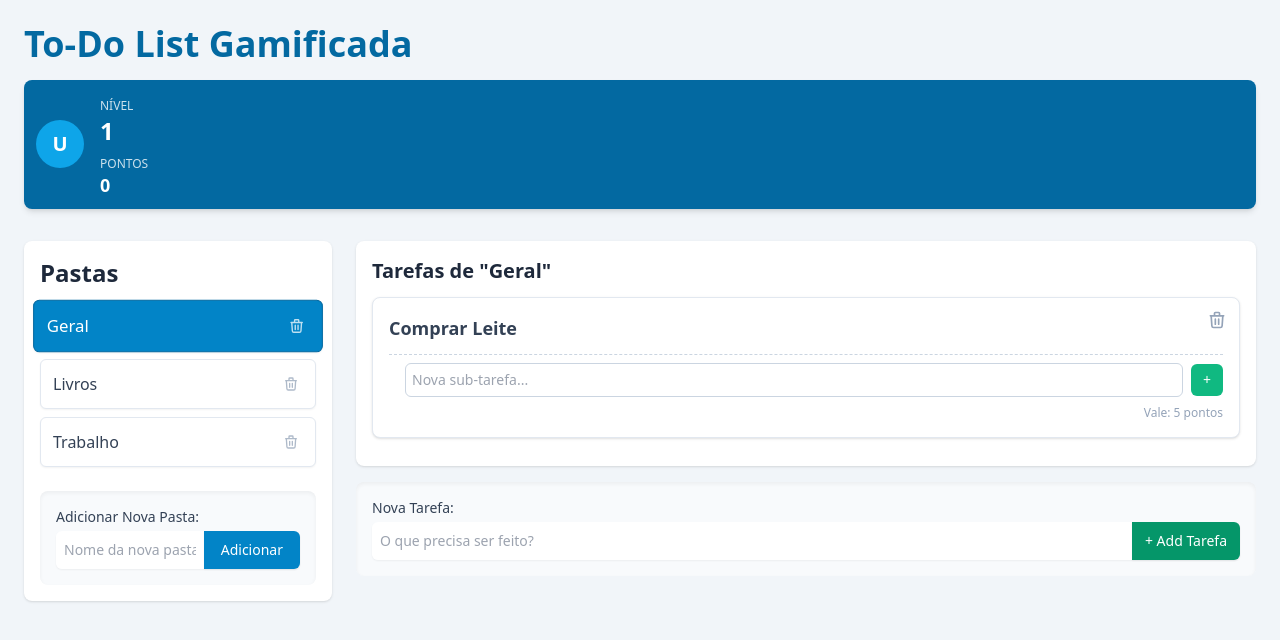
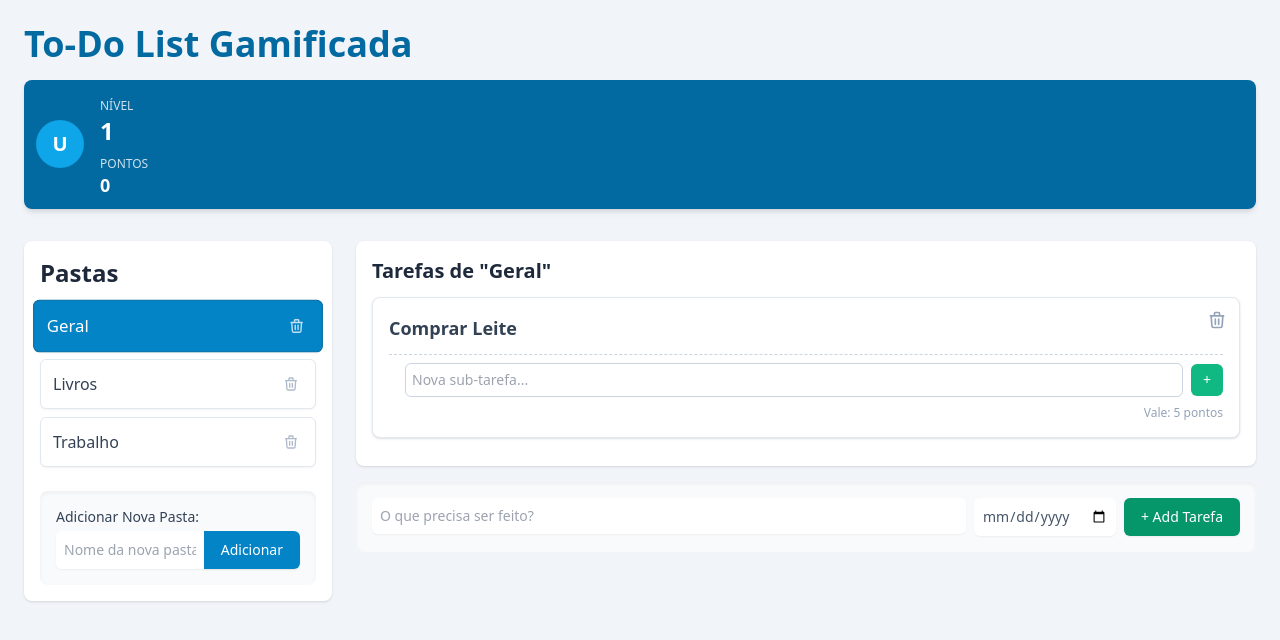
Before and after one commit to Gabriel-Leall/Projetos, a React (Vite) app in the folder To-Do-List/: page / in a window 1280 px wide. Shown: the top 640 px of the page. Built offline with nearby package versions, Linux system fonts and the light colour scheme.

Commit message:
fix: :bug: Data Prazo
corrigido a parte de aparecer as datas nas tarefas.

```diff
--- a/To-Do-List/src/components/AddTaskForm.tsx
+++ b/To-Do-List/src/components/AddTaskForm.tsx
@@ -3,11 +3,12 @@ import React, { useState } from 'react';
 import { useData } from '../context/DataContext';
 
 interface AddTaskFormProps {
-  categoryId: string; // O ID da pasta à qual esta tarefa será adicionada
+  categoryId: string;
 }
 
 const AddTaskForm: React.FC<AddTaskFormProps> = ({ categoryId }) => {
   const [taskTitle, setTaskTitle] = useState('');
+  const [dueDate, setDueDate] = useState<string>(''); // <<< NOVO: Estado para guardar o prazo
   const { dispatch } = useData();
 
   const handleSubmit = (event: React.FormEvent<HTMLFormElement>) => {
@@ -17,35 +18,61 @@ const AddTaskForm: React.FC<AddTaskFormProps> = ({ categoryId }) => {
       return;
     }
 
+    // <<< ALTERADO: Agora enviamos o 'dueDate' no payload. Se estiver vazio, enviamos null.
     dispatch({
       type: 'ADD_TASK',
-      payload: { title: taskTitle, categoryId: categoryId }
+      payload: {
+        title: taskTitle,
+        categoryId: categoryId,
+        dueDate: dueDate || null
+      }
     });
 
-    setTaskTitle(''); // Limpa o campo
+    setTaskTitle(''); // Limpa o título
+    setDueDate('');   // <<< NOVO: Limpa a data
   };
 
   return (
     <form onSubmit={handleSubmit} className="mt-4 p-4 bg-slate-50 rounded-lg shadow-inner">
-      <label htmlFor={`taskTitleInput-${categoryId}`} className="block text-sm font-medium text-slate-700 mb-1">
+      <div className='flex flex-col sm:flex-row sm:space-x-2'>
+        {/* Input para o Título da Tarefa */}
+        <div className='flex-grow mb-2 sm:mb-0'>
+          <label htmlFor={`taskTitleInput-${categoryId}`} className="sr-only">
             Nova Tarefa:
           </label>
-      <div className="flex rounded-md shadow-sm">
           <input
             type="text"
-          name={`taskTitleInput-${categoryId}`}
-          id={`taskTitleInput-${categoryId}`} // ID único para o label
-          className="focus:ring-sky-500 focus:border-sky-500 flex-1 block w-full rounded-none rounded-l-md sm:text-sm border-slate-300 p-2"
+            id={`taskTitleInput-${categoryId}`}
+            className="focus:ring-sky-500 focus:border-sky-500 block w-full shadow-sm sm:text-sm border-slate-300 rounded-md p-2"
             value={taskTitle}
             onChange={(e) => setTaskTitle(e.target.value)}
             placeholder="O que precisa ser feito?"
           />
+        </div>
+
+        {/* <<< NOVO: Input para a Data >>> */}
+        <div className='mb-2 sm:mb-0'>
+          <label htmlFor={`dueDateInput-${categoryId}`} className="sr-only">
+            Prazo:
+          </label>
+          <input
+            type="date"
+            id={`dueDateInput-${categoryId}`}
+            className="focus:ring-sky-500 focus:border-sky-500 block w-full shadow-sm sm:text-sm border-slate-300 rounded-md p-2 text-slate-600"
+            value={dueDate}
+            onChange={(e) => setDueDate(e.target.value)}
+          />
+        </div>
+
+        {/* Botão de Adicionar */}
+        <div>
           <button
             type="submit"
-          className="inline-flex items-center px-3 py-2 border border-transparent text-sm font-medium rounded-r-md shadow-sm text-white bg-emerald-600 hover:bg-emerald-700 focus:outline-none focus:ring-2 focus:ring-offset-2 focus:ring-emerald-500"
+            className="w-full inline-flex justify-center items-center px-4 py-2 border border-transparent text-sm font-medium rounded-md shadow-sm text-white bg-emerald-600 hover:bg-emerald-700 focus:outline-none focus:ring-2 focus:ring-offset-2 focus:ring-emerald-500"
           >
             + Add Tarefa
           </button>
+        </div>
       </div>
     </form>
   );
--- a/To-Do-List/src/components/TaskItem.tsx
+++ b/To-Do-List/src/components/TaskItem.tsx
@@ -1,9 +1,9 @@
 // src/components/TaskItem.tsx
-import React, { useState } from "react";
-import type { Task } from "../types";
-import SubTaskItem from "./SubTaskItem";
-import ProgressBar from "./ProgressBar";
-import { useData } from "../context/DataContext";
+import React, { useState } from 'react';
+import type { Task } from '../types';
+import SubTaskItem from './SubTaskItem';
+import ProgressBar from './ProgressBar';
+import { useData } from '../context/DataContext';
 
 interface TaskItemProps {
   task: Task;
@@ -13,87 +13,82 @@ const TaskItem: React.FC<TaskItemProps> = ({ task }) => {
   const { dispatch } = useData();
   const [newSubTaskText, setNewSubTaskText] = useState('');
 
+  // Lógica para a barra de progresso
   const completedSubtasks = task.subTasks.filter((st) => st.completed).length;
   const totalSubtasks = task.subTasks.length;
   const progressPercentage =
     totalSubtasks > 0 ? (completedSubtasks / totalSubtasks) * 100 : 0;
 
+  // Handler para adicionar uma nova sub-tarefa
   const handleAddSubTask = (event: React.FormEvent<HTMLFormElement>) => {
     event.preventDefault();
     if (!newSubTaskText.trim()) return;
     dispatch({
-      type: "ADD_SUBTASK",
+      type: 'ADD_SUBTASK',
       payload: { text: newSubTaskText, taskId: task.id },
     });
-    setNewSubTaskText("");
+    setNewSubTaskText('');
   };
 
+  // Handler para remover a tarefa principal
   const handleRemoveTask = () => {
     if (
       window.confirm(
         `Tem a certeza que deseja remover a tarefa "${task.title}"?`
       )
     ) {
-      dispatch({ type: "REMOVE_TASK", payload: { taskId: task.id } });
+      dispatch({ type: 'REMOVE_TASK', payload: { taskId: task.id } });
     }
   };
 
-  // +++ ADICIONADO: Função para formatar a data para o formato pt-BR +++
+  // Handler para formatar a data (se houver)
   const formatDate = (dateString: string) => {
     const date = new Date(dateString);
     date.setDate(date.getDate() + 1);
-    return date.toLocaleDateString('pt-BR'); // Formato dd/mm/aaaa
-  }
+    return date.toLocaleDateString('pt-BR', {
+      day: '2-digit',
+      month: 'short',
+    });
+  };
 
   return (
     <div
       className={`p-4 mb-3 border rounded-lg shadow transition-all duration-150 relative ${
         task.completed
-          ? "bg-green-50 border-green-300 opacity-70"
-          : "bg-white border-slate-200 hover:shadow-md"
+          ? 'bg-green-50 border-green-300 opacity-70'
+          : 'bg-white border-slate-200 hover:shadow-md'
       }`}
     >
+      {/* Botão de Remover Tarefa */}
       <button
         onClick={handleRemoveTask}
         className="absolute top-2 right-2 p-1 text-slate-400 hover:text-red-600 hover:bg-red-100 rounded-full transition-colors"
         aria-label={`Remover tarefa ${task.title}`}
       >
-        <svg
-          xmlns="http://www.w3.org/2000/svg"
-          className="h-5 w-5"
-          fill="none"
-          viewBox="0 0 24 24"
-          stroke="currentColor"
-          strokeWidth={2}
-        >
-          <path
-            strokeLinecap="round"
-            strokeLinejoin="round"
-            d="M19 7l-.867 12.142A2 2 0 0116.138 21H7.862a2 2 0 01-1.995-1.858L5 7m5 4v6m4-6v6m1-10V4a1 1 0 00-1-1h-4a1 1 0 00-1 1v3M4 7h16"
-          />
+        <svg xmlns="http://www.w3.org/2000/svg" className="h-5 w-5" fill="none" viewBox="0 0 24 24" stroke="currentColor" strokeWidth={2}>
+          <path strokeLinecap="round" strokeLinejoin="round" d="M19 7l-.867 12.142A2 2 0 0116.138 21H7.862a2 2 0 01-1.995-1.858L5 7m5 4v6m4-6v6m1-10V4a1 1 0 00-1-1h-4a1 1 0 00-1 1v3M4 7h16" />
         </svg>
       </button>
 
-      <h3
-        className={`text-lg font-semibold pr-8 ${
-          task.completed ? "text-green-700 line-through" : "text-slate-700"
+      {/* Título da Tarefa */}
+      <h3 className={`text-lg font-semibold pr-8 ${
+          task.completed ? 'text-green-700 line-through' : 'text-slate-700'
         }`}
       >
         {task.title}
       </h3>
 
-      {/* +++ ADICIONADO: Bloco para exibir o prazo +++ */}
+      {/* Exibição do Prazo (se existir) */}
       {task.dueDate && (
-        <div className="mt-2 flex items-center text-sm text-slate-500">
-          {/* Ícone de Calendário */}
+        <div className="mt-2 flex items-center text-xs text-slate-500">
           <svg xmlns="http://www.w3.org/2000/svg" className="h-4 w-4 mr-1.5" fill="none" viewBox="0 0 24 24" stroke="currentColor" strokeWidth={2}>
             <path strokeLinecap="round" strokeLinejoin="round" d="M8 7V3m8 4V3m-9 8h10M5 21h14a2 2 0 002-2V7a2 2 0 00-2-2H5a2 2 0 00-2 2v12a2 2 0 002 2z" />
           </svg>
-          <span>Prazo: {formatDate(task.dueDate)}</span>
+          <span>{formatDate(task.dueDate)}</span>
         </div>
       )}
 
-      {/* Secção de Sub-tarefas (código que já tinhas) */}
+      {/* Lista de Sub-tarefas */}
       {task.subTasks && task.subTasks.length > 0 && (
         <div className="mt-3 pt-3 pl-4 border-t border-slate-200">
           <ul className="list-none p-0 space-y-1">
@@ -108,7 +103,7 @@ const TaskItem: React.FC<TaskItemProps> = ({ task }) => {
         </div>
       )}
 
-      {/* Formulário para adicionar nova sub-tarefa (código que já tinhas) */}
+      {/* Formulário para Adicionar Nova Sub-tarefa */}
       <form
         onSubmit={handleAddSubTask}
         className="mt-3 pt-2 pl-4 border-t border-dashed border-slate-300"
@@ -130,7 +125,7 @@ const TaskItem: React.FC<TaskItemProps> = ({ task }) => {
         </div>
       </form>
 
-      {/* Barra de Progresso (código que já tinhas) */}
+      {/* Barra de Progresso */}
       {totalSubtasks > 0 && (
         <div className="mt-4">
           <ProgressBar
@@ -141,7 +136,7 @@ const TaskItem: React.FC<TaskItemProps> = ({ task }) => {
         </div>
       )}
 
-      {/* Pontos da Tarefa (código que já tinhas) */}
+      {/* Pontos da Tarefa */}
       <p className="text-xs text-slate-400 mt-2 text-right">
         Vale: {task.points} pontos
       </p>
--- a/To-Do-List/src/context/dataContext.tsx
+++ b/To-Do-List/src/context/dataContext.tsx
@@ -17,25 +17,22 @@ const getInitialState = (): AppState => {
 
   const initialTasks: Task[] = [
     {
-      id: "t1",
-      title: "Comprar Leite",
+      id: 't1',
+      title: 'Comprar Leite',
       subTasks: [],
-      categoryId: "1",
+      categoryId: '1',
       points: 5,
       completed: false,
-      dueDate: null,
+      dueDate: null
     },
     {
-      id: "t2",
+      id: 't2',
       title: 'Ler "O Senhor dos Anéis"',
-      subTasks: [
-        { id: "st1", text: "Ler Capítulo 1", completed: true},
-        { id: "st2", text: "Ler Capítulo 2", completed: false},
-      ],
-      categoryId: "2",
+      subTasks: [ { id: 'st1', text: 'Ler Capítulo 1', completed: true } ],
+      categoryId: '2',
       points: 25,
       completed: false,
-      dueDate: "2025-12-31", // Data de vencimento opcional
+      dueDate: '2025-10-23'
     },
   ];
 
```
Lines whose indentation alone changed are shown as unchanged.
